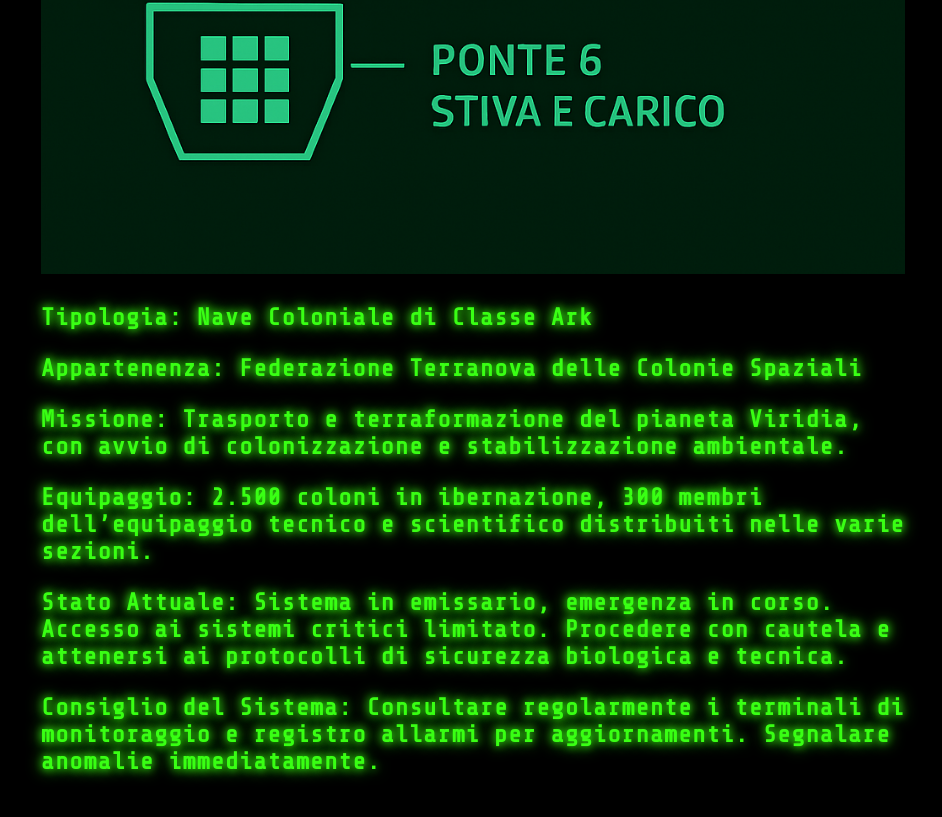
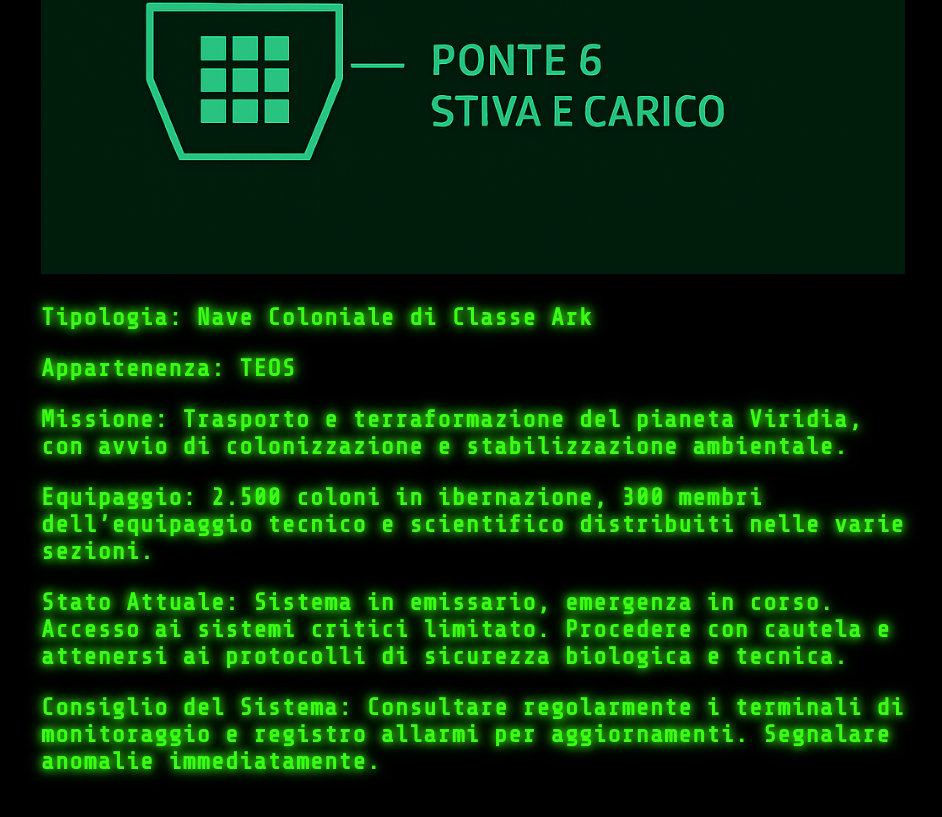
Before and after one commit to TheFog11808/TerminaliGemini, a plain HTML site: page index.html in a window 1280 px wide. Shown: the part 1418-2235 px from the top of the page, without its empty margins (327-1269 px from the left). Drawn offline with nearby package versions, Linux system fonts and the light colour scheme.

Commit message:
Update index.html

```diff
--- a/index.html
+++ b/index.html
@@ -92,7 +92,7 @@
 	<h2>Disposizione dei Ponti</h2>
 	<img src="NaveGemini.png" alt="Mappa dei Ponti della Gemini" style="max-width:100%;">
   <p><strong>Tipologia:</strong> Nave Coloniale di Classe Ark</p>
-  <p><strong>Appartenenza:</strong> Federazione Terranova delle Colonie Spaziali</p>
+  <p><strong>Appartenenza:</strong> TEOS</p>
   <p><strong>Missione:</strong> Trasporto e terraformazione del pianeta Viridia, con avvio di colonizzazione e stabilizzazione ambientale.</p>
   <p><strong>Equipaggio:</strong> 2.500 coloni in ibernazione, 300 membri dell’equipaggio tecnico e scientifico distribuiti nelle varie sezioni.</p>
   <p><strong>Stato Attuale:</strong> Sistema in emissario, emergenza in corso. Accesso ai sistemi critici limitato. Procedere con cautela e attenersi ai protocolli di sicurezza biologica e tecnica.</p>
```
